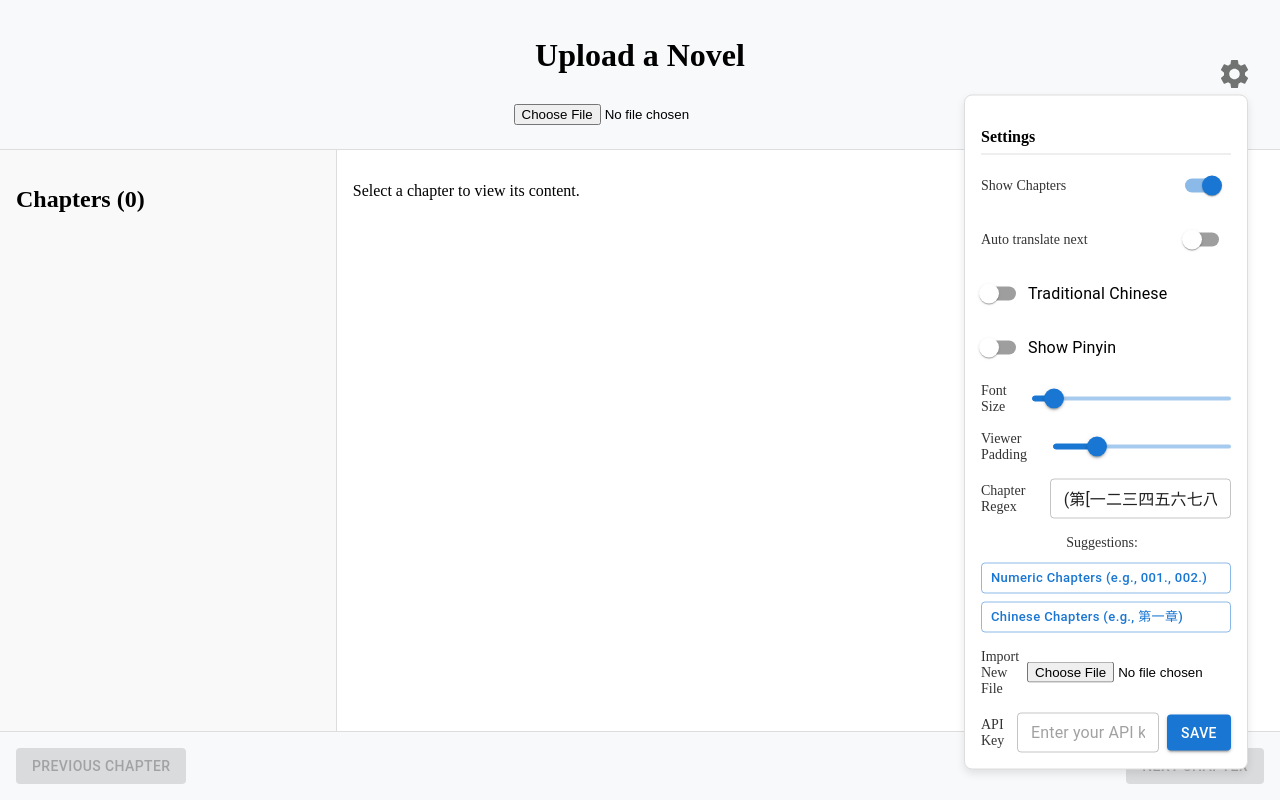
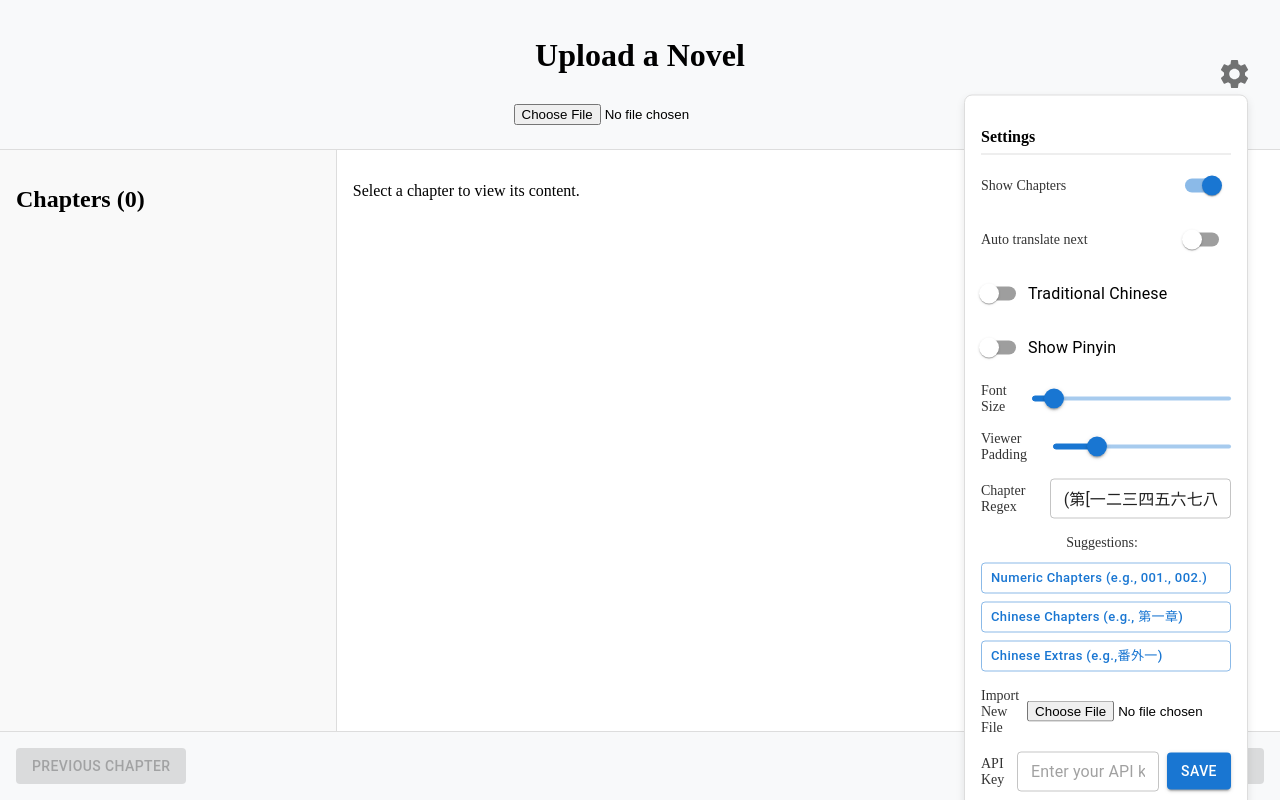
Before and after one commit to MinisGimis/MinisTranslator, a React (Create React App) app in the folder my-app/: page / in a window 1280 px wide. Both pictures are taken after a click on the button "settings". Built offline with nearby package versions, Linux system fonts and the light colour scheme.

Commit message:
modified regex

```diff
--- a/my-app/src/components/SettingsMenu.js
+++ b/my-app/src/components/SettingsMenu.js
@@ -15,7 +15,12 @@ const suggestedRegexes = [
   {
     label: "Chinese Chapters (e.g., 第一章)",
     value:
-      "(第[一二三四五六七八九十百千零0-9]+章[\\s\\S]*?)(?=第[一二三四五六七八九十百千零0-9]+章|$)",
+      "(?<=^|\n)(第[一二三四五六七八九十百千零0-9]+章[\\s\\S]*?)(?=\n第[一二三四五六七八九十百千零0-9]+章|$)",
+  },
+  {
+    label: "Chinese Extras (e.g.,番外一)",
+    value:
+      "(?<=^|\n)(番外[一二三四五六七八九十百千零0-9]+[\\s\\S]*?)(?=\n番外[一二三四五六七八九十百千零0-9]|$)",
   },
 ];
 
```
